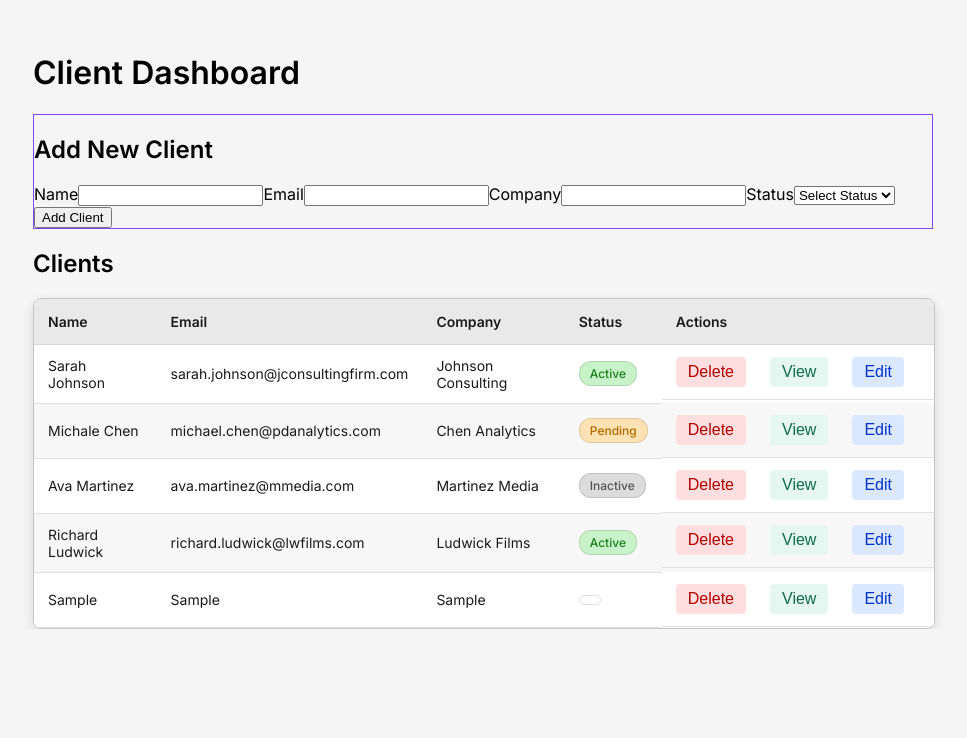
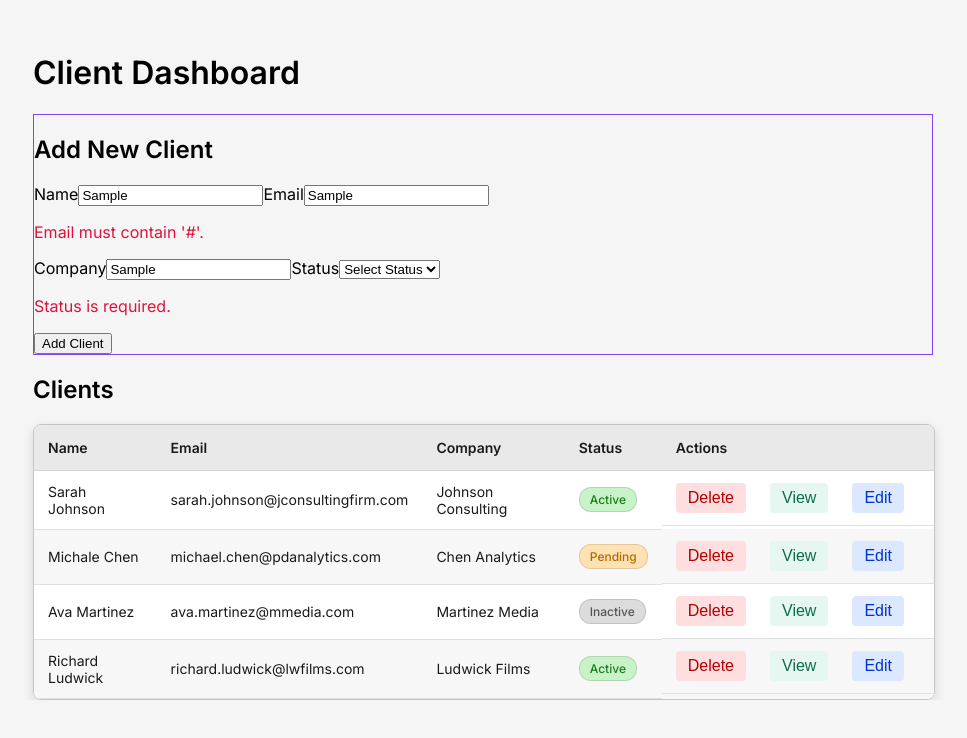
Before and after one commit to FixedBits/client-dashboard, a React (Vite) app: page / in a window 1280 px wide. Both pictures are taken after typing "Sample", "Sample", "Sample" into the empty fields and a click on the button "Add Client". Shown: the top 738 px of the page, without its empty margins (157-1124 px from the left). Built offline with nearby package versions, Linux system fonts and the light colour scheme.

Commit message:
Added Errors validation

```diff
--- a/src/components/ClientForm.jsx
+++ b/src/components/ClientForm.jsx
@@ -7,9 +7,27 @@ function ClientForm({ onAddClient }) {
   const [email, setEmail] = useState("");
   const [company, setCompany] = useState("");
   const [status, setStatus] = useState("");
+  const [errors, setErrors] = useState({});
 
   function handleSubmit(e) {
     e.preventDefault();
+
+    const newErrors = {};
+
+    if (!name.trim()) newErrors.name = "Name is required.";
+    if (!email.trim()) newErrors.email = "Email is required.";
+    if (!email.includes("@")) newErrors.email = "Email must contain '@'.";
+    if (!email.includes("#")) newErrors.email = "Email must contain '#'.";
+
+    if (!company.trim()) newErrors.company = "Company is required.";
+
+    // Note: Drop-down select box - trim() not applicable
+    if (!status) newErrors.status = "Status is required.";
+
+    if (Object.keys(newErrors).length > 0) {
+      setErrors(newErrors);
+      return;
+    }
 
     const newClient = {
       id: crypto.randomUUID(),
@@ -30,6 +48,7 @@ function ClientForm({ onAddClient }) {
     setEmail("");
     setCompany("");
     setStatus("");
+    setErrors("");
   }
 
   return (
@@ -38,14 +57,17 @@ function ClientForm({ onAddClient }) {
       <label>
         Name
         <input type="text" value={name} onChange={(e) => setName(e.target.value)} />
+        {errors.name && <p className="error">{errors.name} </p>}
       </label>
       <label>
         Email
         <input type="text" value={email} onChange={(e) => setEmail(e.target.value)} />
+        {errors.email && <p className="error">{errors.email}</p>}
       </label>
       <label>
         Company
         <input type="text" value={company} onChange={(e) => setCompany(e.target.value)} />
+        {errors.company && <p className="error">{errors.company}</p>}
       </label>
       <label>
         Status
@@ -57,6 +79,7 @@ function ClientForm({ onAddClient }) {
           <option value="Pending">Pending</option>
           <option value="Inactive">Inactive</option>
         </select>
+        {errors.status && <p className="error">{errors.status}</p>}
       </label>
 
       <button type="submit">Add Client</button>
--- a/src/styles.css
+++ b/src/styles.css
@@ -193,6 +193,10 @@ table button.view:hover {
   border: rgb(123, 72, 243) solid 1px;
 }
 
+Form .error {
+  color: crimson;
+}
+
 /* MOBILE LAYOUT */
 @media (max-width: 768px) {
   table,
```
